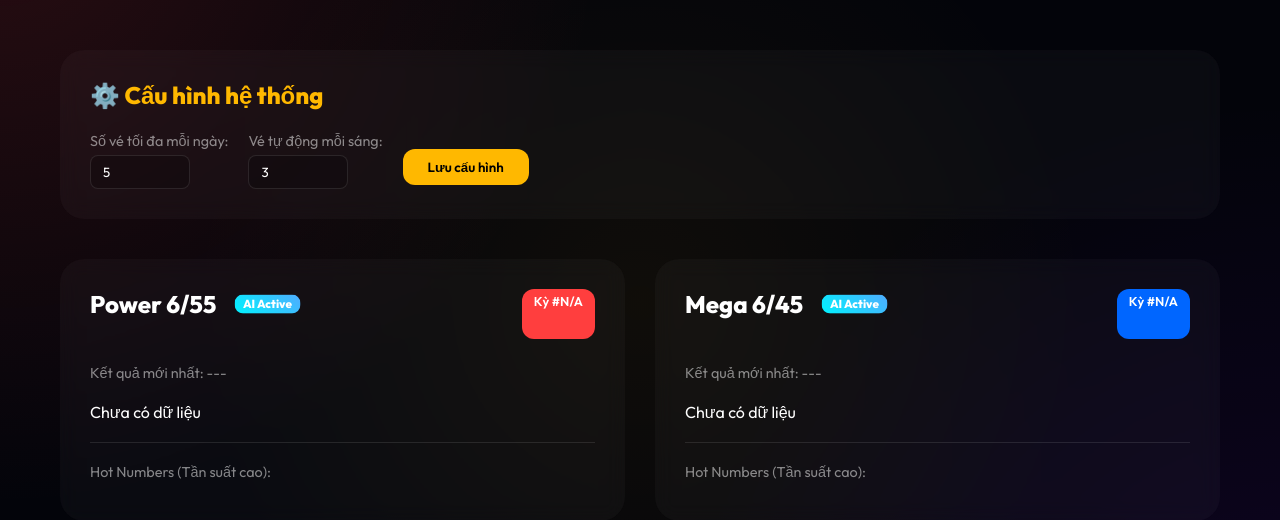
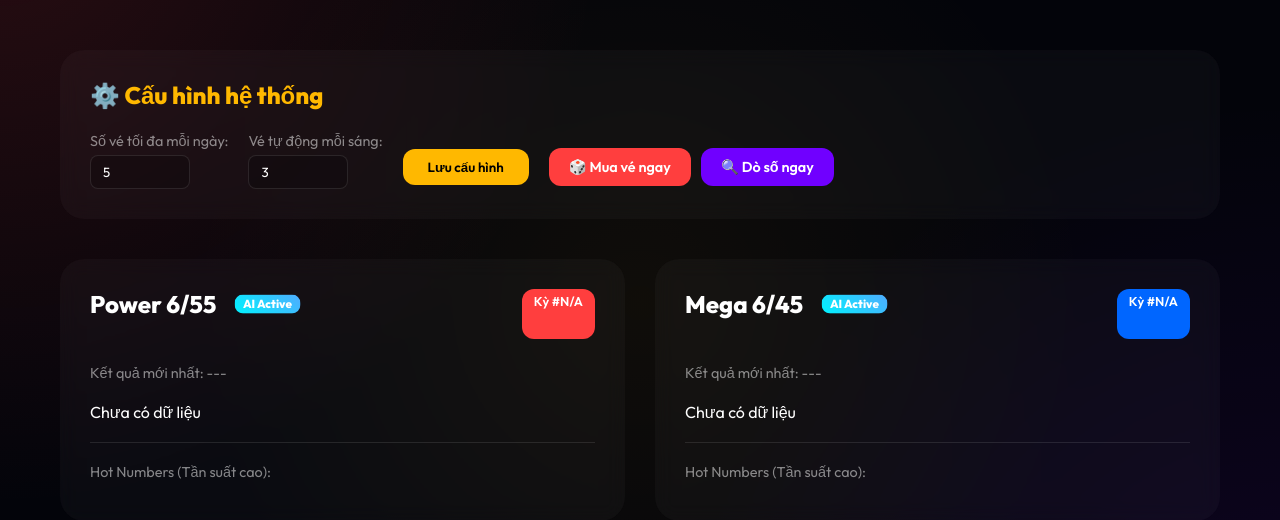
Before and after one commit to phongdev22/vietlot-lottery, a Flask app: page / in a window 1280 px wide. Shown: the part 97-617 px from the top of the page. Run offline with Flask 3, Linux system fonts and the light colour scheme; the visitor is signed in with stand-in values (Sample User, id 1); data that the repository does not hold is empty.

Commit message:
Thêm tính năng dò số thủ công trên Web và Telegram

```diff
--- a/app.py
+++ b/app.py
@@ -310,6 +310,14 @@
         flash('Có lỗi xảy ra hoặc chưa có ai đăng ký Bot Telegram, Đại ca kiểm tra lại nhé.', 'danger')
     return redirect(url_for('index'))
 
+@app.route('/manual_check')
+@login_required
+def manual_check():
+    """Trigger dò số thủ công ngay lập tức"""
+    check_results_job()
+    flash('Em đang dò số đây ạ, Đại ca đợi tin nhắn Telegram nhé!', 'success')
+    return redirect(url_for('index'))
+
 @app.route('/api/history/<game_type>')
 @login_required
 def api_history(game_type):
--- a/templates/index.html
+++ b/templates/index.html
@@ -230,6 +230,10 @@
                     <input type="number" name="auto_buy_count" value="{{ config.auto_buy_count }}" style="background: rgba(0,0,0,0.2); border: 1px solid rgba(255,255,255,0.1); color: white; padding: 8px 12px; border-radius: 8px; width: 100px; margin-top: 5px;">
                 </div>
                 <button type="submit" style="background: var(--secondary); color: #000; border: none; padding: 10px 25px; border-radius: 12px; font-weight: 600; cursor: pointer; margin-top: 15px;">Lưu cấu hình</button>
+                <div style="margin-top: 15px; display: flex; gap: 10px;">
+                    <a href="/manual_buy" style="background: var(--primary); color: #fff; text-decoration: none; padding: 10px 20px; border-radius: 12px; font-weight: 600; font-size: 0.9rem;">🎲 Mua vé ngay</a>
+                    <a href="/manual_check" style="background: var(--accent); color: #fff; text-decoration: none; padding: 10px 20px; border-radius: 12px; font-weight: 600; font-size: 0.9rem;">🔍 Dò số ngay</a>
+                </div>
 
                 {% with messages = get_flashed_messages(with_categories=True) %}
                   {% if messages %}
```
Also changed, not shown: bot.py (+13 -1 lines).
